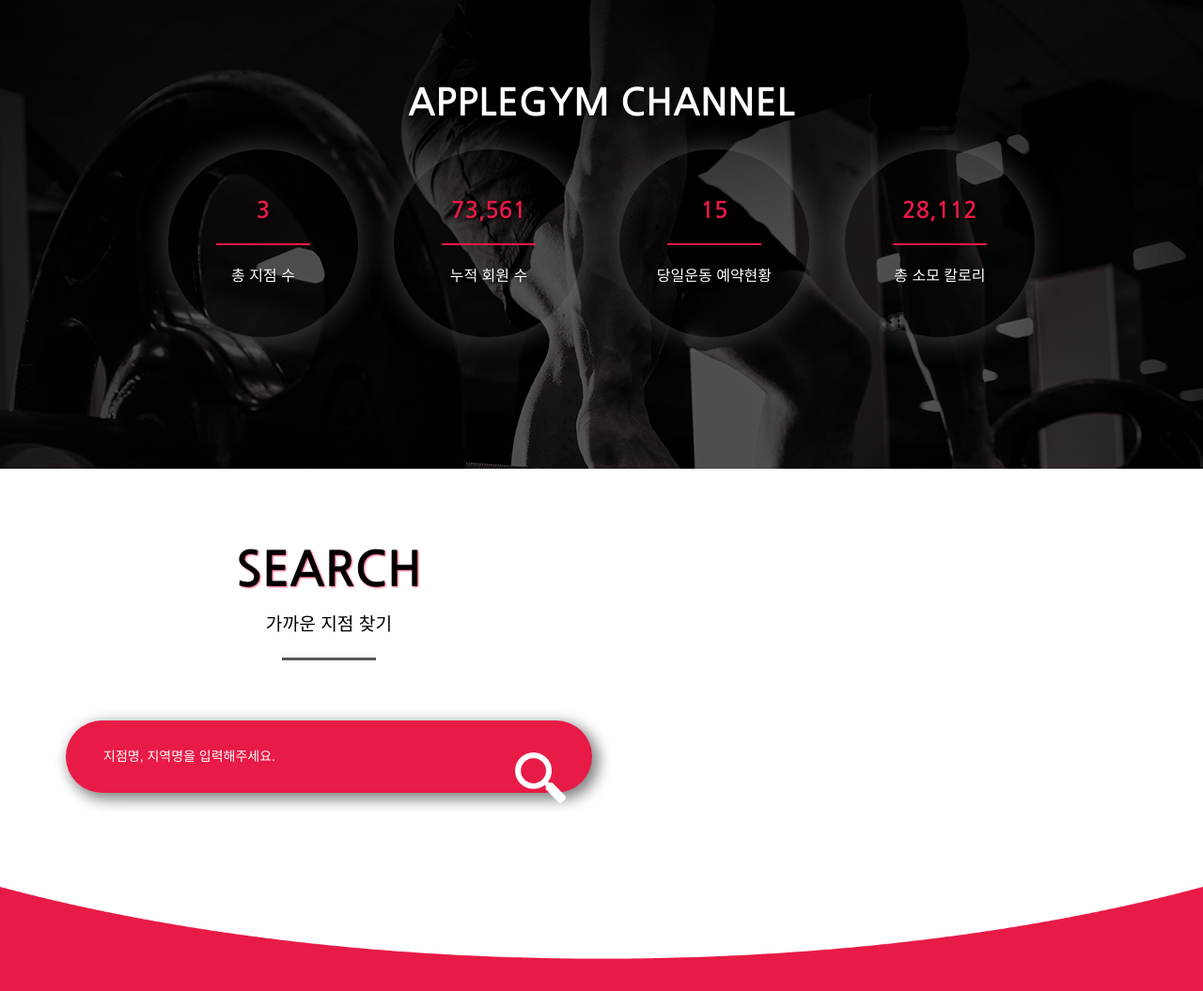
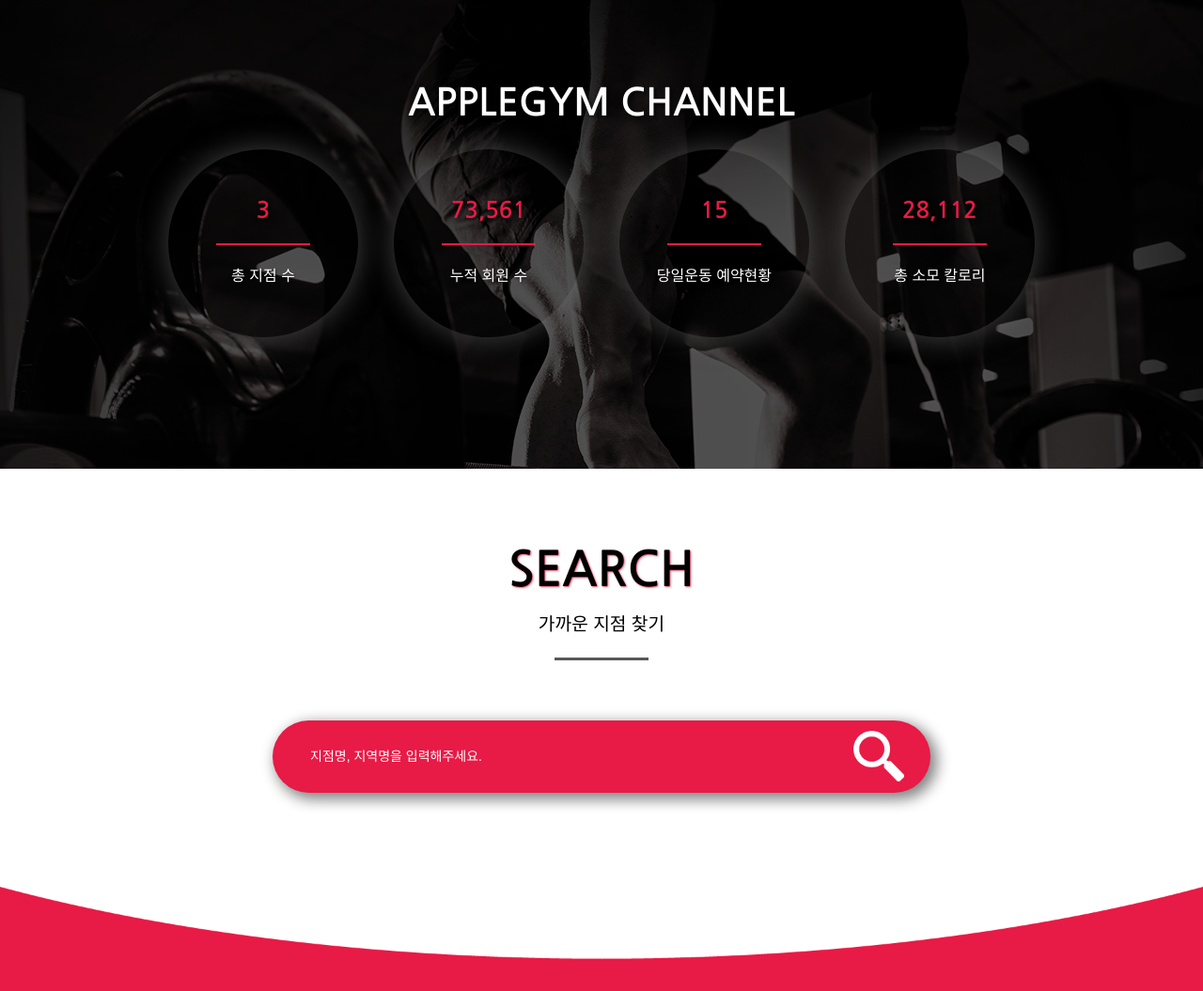
Before and after one commit to meijjing/applegym_renewal, a PHP site: page / in a window 1280 px wide. Shown: the part 3089-4144 px from the top of the page at 94% size. Run offline with PHP 8.4, Linux system fonts and the light colour scheme; some libraries are stand-ins or nearby versions.

Commit message:
max-width 수정함

```diff
--- a/css/admin_css/admin_header.css
+++ b/css/admin_css/admin_header.css
@@ -142,10 +142,6 @@ header {
 
 
 
-
-
-
-
 /* 태블릿용 CSS */
 @media all and (min-width: 768px) {
 
--- a/css/index.css
+++ b/css/index.css
@@ -843,11 +843,11 @@ body {
 /* 검색 영역 CSS */
 .search-section {
   width: 100%;
-  max-width: 700px;
   padding: 40px 0 60px 0;
   box-sizing: border-box;
   text-align: center;
 }
+
 
 .search-section .search-form fieldset {
   width: 80%;
@@ -903,7 +903,7 @@ body {
   text-indent: -9999px;
 
   position: absolute;
-  top: 23px;
+  top: 0px;
   right: 0px;
   cursor: pointer;
 }
```
